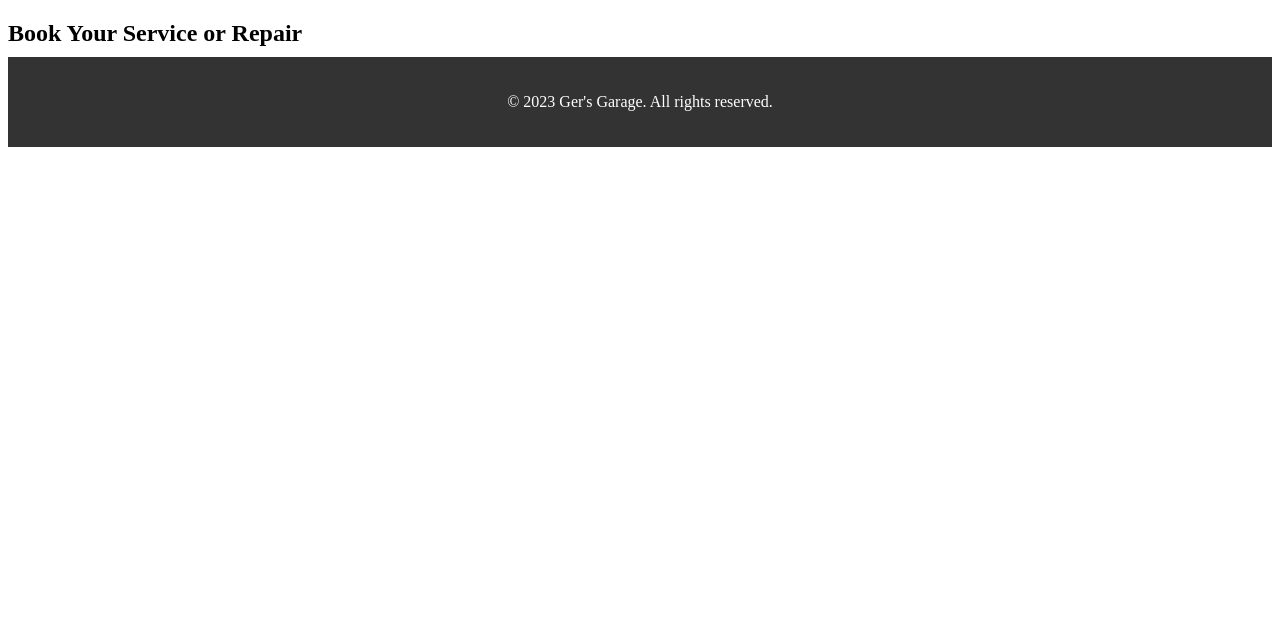
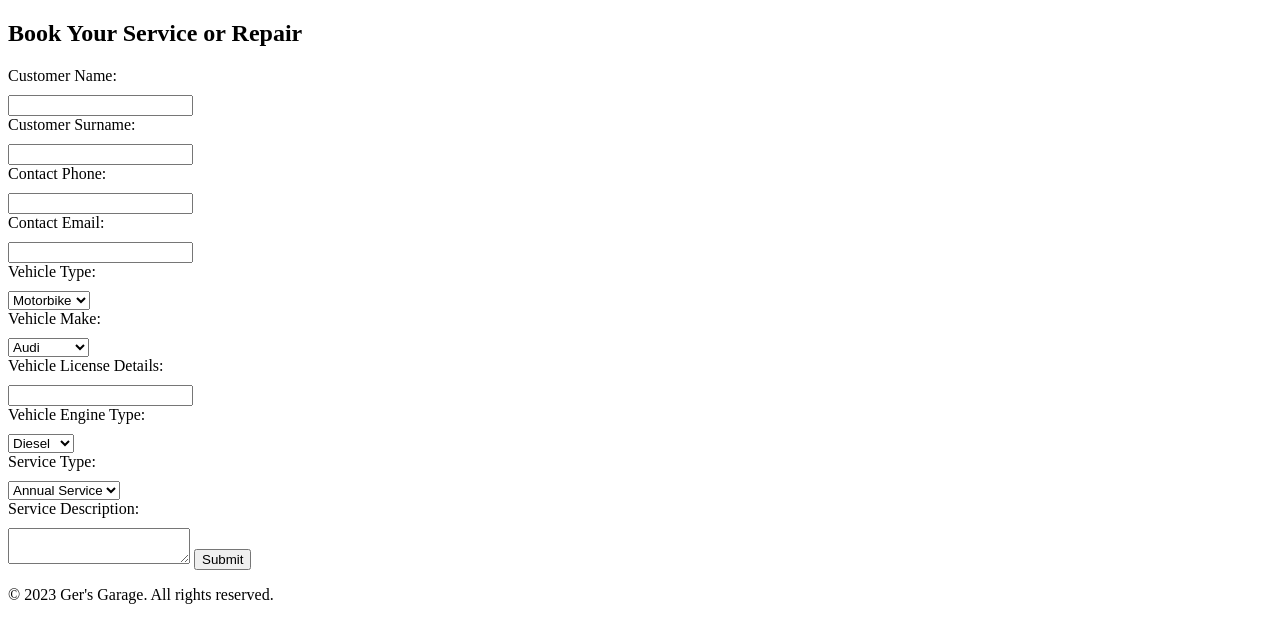
Before and after one commit to ece98m/Ger-sGarage, a PHP site: page /booking.html in a window 1280 px wide. Shown: the part 103-746 px from the top of the page. Run offline with PHP 8.4, Linux system fonts and the light colour scheme.

Commit message:
adding comment box for customer

```diff
--- a/booking.html
+++ b/booking.html
@@ -21,7 +21,61 @@
 
   <section id="booking">
     <h2>Book Your Service or Repair</h2>
-    <!-- Form ve diğer içerikler buraya gelecek -->
+    <form action="/submit_booking" method="post">
+      <label for="customer_name">Customer Name:</label>
+      <input type="text" id="customer_name" name="customer_name" required>
+
+      <label for="customer_surname">Customer Surname:</label>
+      <input type="text" id="customer_surname" name="customer_surname" required>
+
+      <label for="contact_phone">Contact Phone:</label>
+      <input type="tel" id="contact_phone" name="contact_phone" pattern="[0-9]*" required>
+
+      <label for="contact_email">Contact Email:</label>
+      <input type="email" id="contact_email" name="contact_email" required>
+
+      <label for="vehicle_type">Vehicle Type:</label>
+      <select id="vehicle_type" name="vehicle_type" required>
+        <option value="motorbike">Motorbike</option>
+        <option value="car">Car</option>
+        <option value="small_van">Small Van</option>
+        <option value="small_bus">Small Bus</option>
+      </select>
+
+      <label for="vehicle_make">Vehicle Make:</label>
+      <select id="vehicle_make" name="vehicle_make" required>
+        <!-- Add as many options as needed -->
+        <option value="audi">Audi</option>
+        <option value="bmw">BMW</option>
+        <!-- More car makes -->
+        <option value="mercedes">Mercedes</option>
+        <!-- Add other car makes as necessary -->
+      </select>
+
+      <label for="vehicle_license">Vehicle License Details:</label>
+      <input type="text" id="vehicle_license" name="vehicle_license" required>
+
+      <label for="vehicle_engine_type">Vehicle Engine Type:</label>
+      <select id="vehicle_engine_type" name="vehicle_engine_type" required>
+        <option value="diesel">Diesel</option>
+        <option value="petrol">Petrol</option>
+        <option value="hybrid">Hybrid</option>
+        <option value="electric">Electric</option>
+      </select>
+
+      <label for="service_type">Service Type:</label>
+      <select id="service_type" name="service_type" required>
+        <option value="Annual Service">Annual Service</option>
+        <option value="Major Service">Major Service</option>
+        <option value="Repair / Fault">Repair / Fault</option>
+        <option value="Major Repair">Major Repair</option>
+      </select>
+
+      <label for="service_description">Service Description:</label>
+      <textarea id="service_description" name="service_description"></textarea>
+
+      <input type="submit" value="Submit">
+    </form>
   </section>
 
   <!-- Diğer içerikler buraya eklenebilir -->
--- a/stylebooking.css
+++ b/stylebooking.css
@@ -83,38 +83,4 @@ header {
 
 #booking form input[type="text"],
 #booking form select {
-    width: 100%;
-    padding: 10px;
-    margin-bottom: 10px;
-  }
-
-  #booking form button[type="submit"] {
-    padding: 10px 20px;
-    background-color: #333;
-    color: #fff;
-    border: none;
-    cursor: pointer;
-  }
-
-  /* Contact Section */
-  #contact {
-    margin-top: 20px;
-  }
-
-  #contact h2 {
-    margin-bottom: 10px;
-  }
-
-  /* Footer */
-  footer {
-    background-color: #333;
-    color: #fff;
-    padding: 20px;
-    text-align: center;
-  }
-
-  /* Eklenen Stiller */
-  #contact ul {
-    padding-left: 20px;
-    list-style-type: disc;
-  }
+  width:
```
Also changed, not shown: db/db.js (added, +38 -0 lines), db/userform.js (added, +11 -0 lines), service.html (+14 -10 lines), 1 other file. Lines whose indentation alone changed are shown as unchanged.
